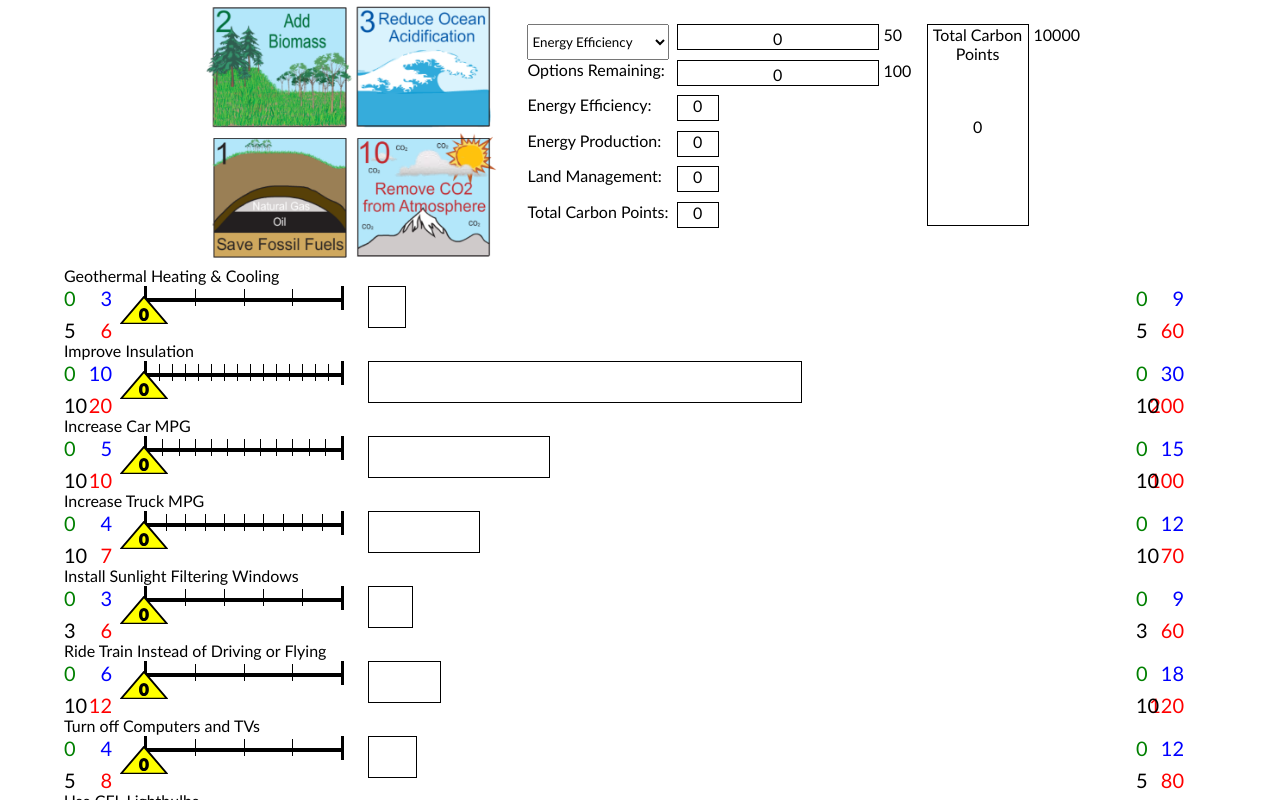
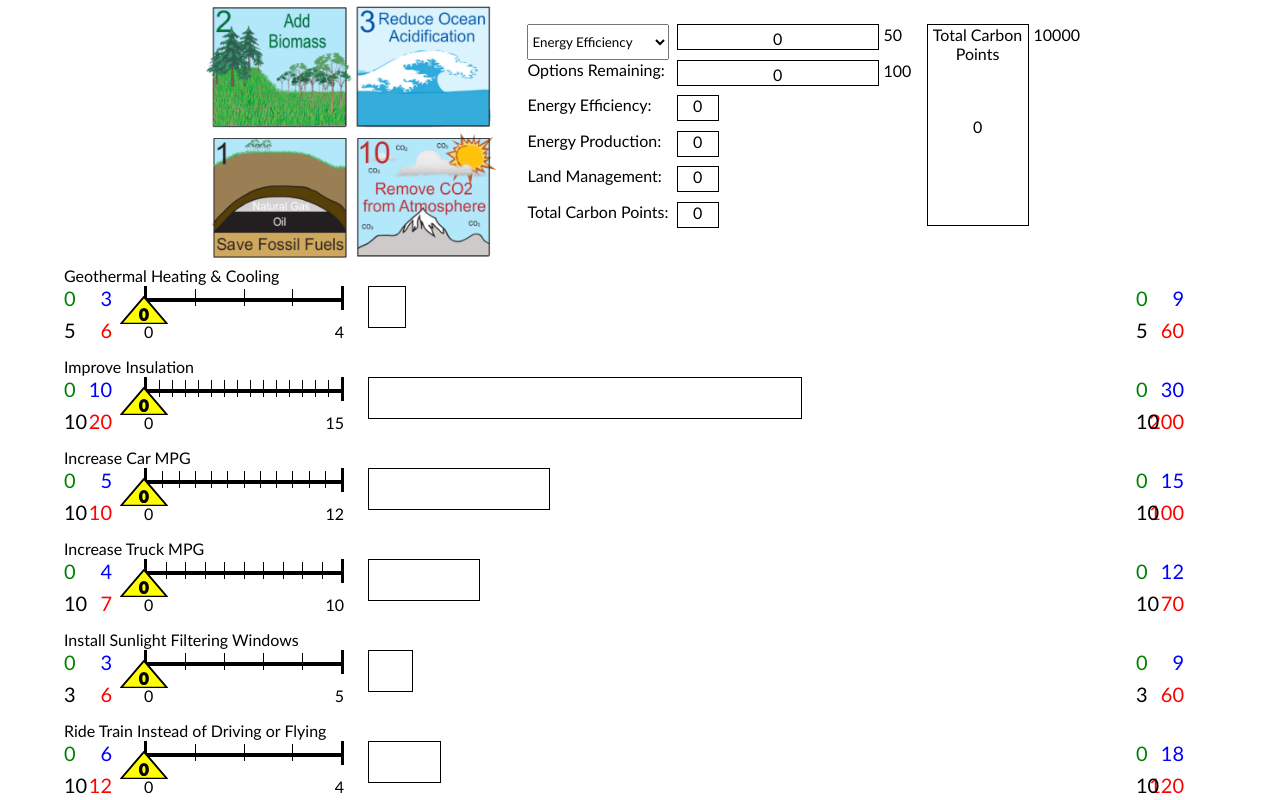
Before and after one commit to ryan-kustaborder/CarbonGame, a React (Create React App) app in the folder carbon-app/: page / in a window 1280 px wide. Shown: the top 800 px of the page. Built offline with nearby package versions, Linux system fonts and the light colour scheme.

Commit message:
Added labels to slider

```diff
--- a/carbon-app/src/Slider.jsx
+++ b/carbon-app/src/Slider.jsx
@@ -63,6 +63,8 @@ export default function Slider(props) {
             ></input>
             {icon}
             <div className="ticks">{ticks}</div>
+            <p className="min">0</p>
+            <p className="max">{props.Option.max}</p>
         </div>
     );
 }
--- a/carbon-app/src/index.scss
+++ b/carbon-app/src/index.scss
@@ -18,7 +18,7 @@
     width: 200px;
     margin-right: 24px;
     position: relative;
-    margin-bottom: 48px;
+    margin-bottom: 64px;
 
     & > input {
         width: 100%;
@@ -81,6 +81,18 @@
             height: 70%;
             background-color: black;
         }
+    }
+
+    & > .min {
+        position: absolute;
+        bottom: -36px;
+        left: 0;
+    }
+
+    & > .max {
+        position: absolute;
+        bottom: -36px;
+        right: 0;
     }
 }
 
```
